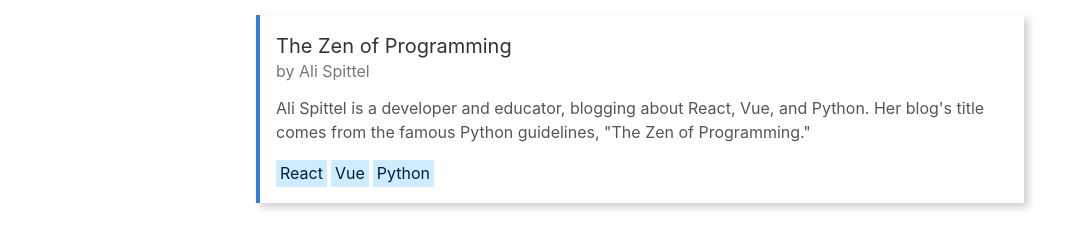
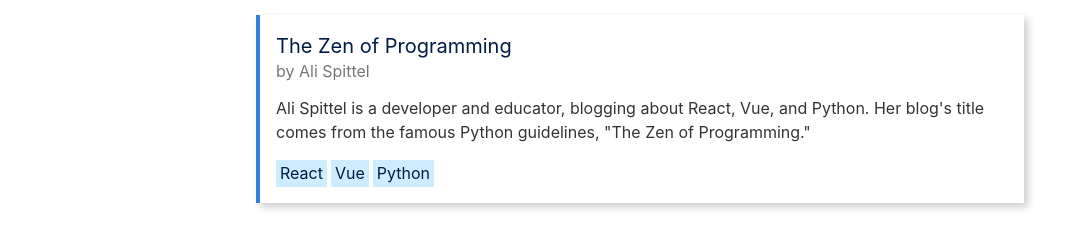
Before and after one commit to madelyneriksen/codebywomen, a Gatsby site: page / in a window 1280 px wide. Shown: the part 49-298 px from the top of the page, without its empty margins (0-1085 px from the left). Built offline with nearby package versions, Linux system fonts and the light colour scheme; Gatsby itself is replaced by a stand-in of ours.

Commit message:
Adjusted type colors.

```diff
--- a/src/common/components/blog-card.js
+++ b/src/common/components/blog-card.js
@@ -4,9 +4,9 @@
 
 export default props => (
   <div className="bg-white bl bw2 b--blue pa3 shadow-5 w-100">
-    <span className="db f4 sans-serif mv1">{props.title}</span>
+    <span className="db f4 sans-serif mv1 navy">{props.title}</span>
     <span className="db f5 sans-serif gray">by {props.author}</span>
-    <p className="db f5 sans-serif mid-gray lh-copy">{props.description}</p>
+    <p className="db f5 sans-serif lh-copy">{props.description}</p>
     <div className="flex flex-wrap justify-start">
       {props.tags && props.tags.map(tag => (
         <span className="pa1 mr1 bg-lightest-blue navy sans-serif ttc pointer">{tag}</span>
```
